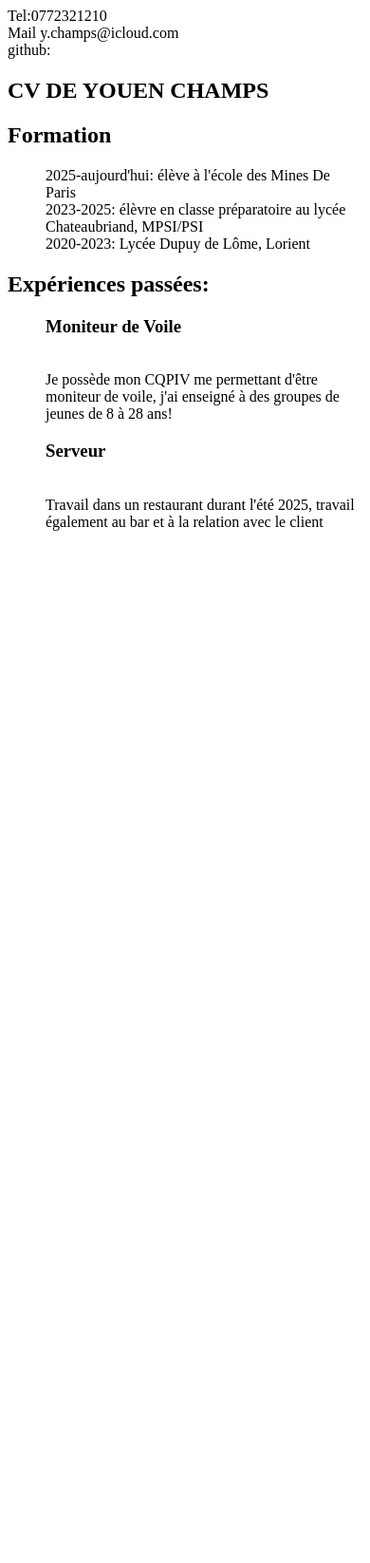
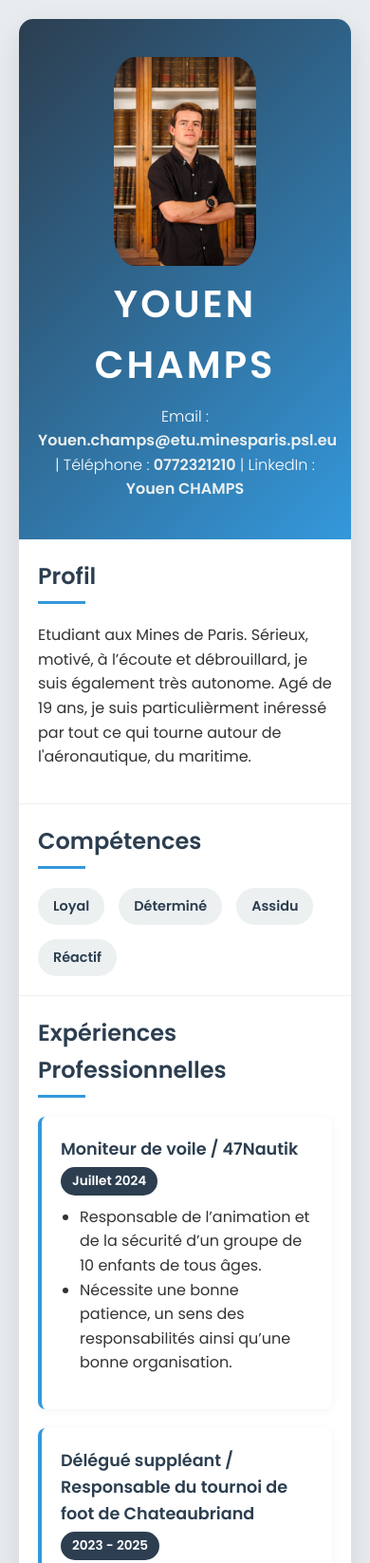
Before and after one commit to Youen56/web-homework, a plain HTML site: page CV.html in a window 390 px wide. Shown: the top 1646 px of the page at 95% size. Before the commit the page ends 844 px from the top, so only its background shows below. Drawn offline with Linux system fonts and the light colour scheme.

Commit message:
comit 1303

```diff
--- a/CV.css
+++ b/CV.css
@@ -0,0 +1,179 @@
+@import url('https://fonts.googleapis.com/css2?family=Poppins:ital,wght@0,300;0,400;0,600;1,400&display=swap');
+
+:root {
+    --primary-color: #2c3e50;
+    --accent-color: #3498db;
+    --bg-color: #e9ecef;
+    --text-color: #333;
+    --card-bg: #ffffff;
+}
+
+body {
+    font-family: 'Poppins', sans-serif;
+    line-height: 1.6;
+    color: var(--text-color);
+    background-color: var(--bg-color);
+    margin: 0;
+    padding: 20px;
+}
+
+
+
+.container {
+    max-width: 900px;
+    margin: 0 auto;
+    background-color: var(--card-bg);
+    border-radius: 15px;
+    box-shadow: 0 10px 30px rgba(0,0,0,0.1);
+    overflow: hidden;
+}
+
+header {
+    background: linear-gradient(135deg, var(--primary-color), var(--accent-color));
+    color: white;
+    padding: 40px 20px;
+    text-align: center;
+}
+
+.image{
+    width: 150px;
+    height: 220px;
+    border-radius: 15%;
+}
+
+h1 {
+    margin: 0 0 10px 0;
+    text-transform: uppercase;
+    letter-spacing: 3px;
+    font-size: 2.5em;
+}
+
+.contact-info {
+    font-size: 1em;
+    font-weight: 300;
+}
+
+.contact-info a {
+    color: #ecf0f1;
+    text-decoration: none;
+    transition: color 0.3s ease;
+    font-weight: 600;
+}
+
+.contact-info a:hover {
+    color: #f1c40f;
+}
+
+section {
+    padding: 30px 40px;
+    border-bottom: 1px solid #f0f0f0;
+    transition: background-color 0.3s ease;
+}
+
+section:hover {
+    background-color: #f8f9fa;
+}
+
+h2 {
+    color: var(--primary-color);
+    position: relative;
+    padding-bottom: 10px;
+    margin-top: 0;
+}
+
+/* Ligne animée sous les titres de section */
+h2::after {
+    content: '';
+    position: absolute;
+    left: 0;
+    bottom: 0;
+    width: 50px;
+    height: 3px;
+    background-color: var(--accent-color);
+    transition: width 0.4s ease;
+}
+
+section:hover h2::after {
+    width: 100px;
+}
+
+.item {
+    background: var(--card-bg);
+    padding: 20px;
+    border-radius: 8px;
+    border-left: 4px solid var(--accent-color);
+    margin-bottom: 20px;
+    box-shadow: 0 2px 10px rgba(0,0,0,0.05);
+    transition: transform 0.3s ease, box-shadow 0.3s ease;
+}
+
+/* Effet de survol sur les cartes d'expérience */
+.item:hover {
+    transform: translateY(-5px);
+    box-shadow: 0 8px 20px rgba(0,0,0,0.12);
+}
+
+.item-header {
+    display: flex;
+    justify-content: space-between;
+    align-items: center;
+    margin-bottom: 10px;
+}
+
+.item-title {
+    font-weight: 600;
+    color: var(--primary-color);
+    font-size: 1.1em;
+}
+
+.item-date {
+    background: var(--primary-color);
+    color: white;
+    padding: 4px 12px;
+    border-radius: 15px;
+    font-size: 0.85em;
+    font-weight: 600;
+}
+
+ul {
+    margin-top: 10px;
+    padding-left: 20px;
+}
+
+.skills {
+    display: flex;
+    gap: 15px;
+    flex-wrap: wrap;
+}
+
+/* Style et animation des badges de compétences */
+.skill-tag {
+    background-color: #ecf0f1;
+    padding: 8px 16px;
+    border-radius: 20px;
+    font-size: 0.9em;
+    font-weight: 600;
+    color: var(--primary-color);
+    cursor: pointer;
+    transition: all 0.3s ease;
+}
+
+.skill-tag:hover {
+    background-color: var(--accent-color);
+    color: white;
+    transform: scale(1.1);
+    box-shadow: 0 4px 10px rgba(52, 152, 219, 0.4);
+}
+
+@media (max-width: 600px) {
+    .item-header {
+        flex-direction: column;
+        align-items: flex-start;
+    }
+    .item-date {
+        margin-top: 5px;
+    }
+    section {
+        padding: 20px;
+    }
+}
--- a/CV.html
+++ b/CV.html
@@ -1,35 +1,148 @@
 <!DOCTYPE html>
-<html lang="en">
-  <head>
-    <meta charset="UTF-8" />
-    <meta http-equiv="X-UA-Compatible" content="IE=edge" />
-    <meta name="viewport" content="width=device-width, initial-scale=1.0" />
-    <title>CV De Youen CHAMPS</title>
-    <link rel="stylesheet" href="CV.css" />
-    <script src="CV.js"></script>
-  </head>
-<div class='Header'>
-  <div class='infos'>
-    <div> Tel:0772321210</div>
-    <div> Mail y.champs@icloud.com</div>
-    <div>github: <a href="https://github.com/Youen56"></a></div>
-  </div>
-  <div id="Name">
-    <h2>CV DE YOUEN CHAMPS</h2>
-  </div>
+<html lang="fr">
+<head>
+    <meta charset="UTF-8">
+    <meta name="viewport" content="width=device-width, initial-scale=1.0">
+    <title>CV Youen CHAMPS</title>
+    <link rel="stylesheet" href="CV.css">
+</head>
+<body>
+
+<div class="container">
+    <header>
+        <img src="Image 5.jpg" alt="Description de l'image" class="image">
+        <h1>Youen CHAMPS</h1>
+        <div class="contact-info">
+            Email : <a href="mailto:Youen.champs@etu.minesparis.psl.eu">Youen.champs@etu.minesparis.psl.eu</a> | Téléphone : <a href="tel:0772321210">0772321210</a> | LinkedIn : <a href="www.linkedin.com/in/youen-champs">Youen CHAMPS</a>
+        </div>
+    </header>
+
+    <section>
+        <h2>Profil</h2>
+        <div class="section-content">
+            <p>Etudiant aux Mines de Paris. Sérieux, motivé, à l’écoute et débrouillard, je suis également très autonome. Agé de 19 ans, je suis particulièrment inéressé par tout ce qui tourne autour de l'aéronautique, du maritime.</p>
+        </div>
+    </section>
+
+    <section>
+        <h2>Compétences</h2>
+        <div class="skills">
+            <span class="skill-tag">Loyal</span>
+            <span class="skill-tag">Déterminé</span>
+            <span class="skill-tag">Assidu</span>
+            <span class="skill-tag">Réactif</span>
+        </div>
+    </section>
+
+    <section>
+        <h2>Expériences Professionnelles</h2>
+
+        <div class="item">
+            <div class="item-header">
+                <div class="item-title">Moniteur de voile / 47Nautik</div>
+                <div class="item-date">Juillet 2024</div>
+            </div>
+            <ul>
+                <li>Responsable de l’animation et de la sécurité d’un groupe de 10 enfants de tous âges.</li>
+                <li>Nécessite une bonne patience, un sens des responsabilités ainsi qu’une bonne organisation.</li>
+            </ul>
+        </div>
+
+        <div class="item">
+            <div class="item-header">
+                <div class="item-title">Délégué suppléant / Responsable du tournoi de foot de Chateaubriand</div>
+                <div class="item-date">2023 - 2025</div>
+            </div>
+            <ul>
+                <li>Responsable du suivi de la classe et des interactions entre les étudiants (40 personnes) et l’équipe enseignante.</li>
+                <li>Responsable de la préparation, l’organisation et le suivi du tournoi annuel de foot de l’ensemble des classes préparatoires (20 équipes de 15 joueurs).</li>
+            </ul>
+        </div>
+
+        <div class="item">
+            <div class="item-header">
+                <div class="item-title">Barman / O’ROOF GUIDEL</div>
+                <div class="item-date">Août 2025</div>
+            </div>
+            <ul>
+                <li>Employé au service à table dans la partie restaurant, relation avec les clients.</li>
+                <li>Service derrière le bar, avec des gestions de rush, travail en équipe et responsabilités.</li>
+            </ul>
+        </div>
+
+        <div class="item">
+            <div class="item-header">
+                <div class="item-title">Projet de Recherche</div>
+                <div class="item-date">Novembre 2025</div>
+            </div>
+            <ul>
+                <li>Projet de MIG autour de la décarbonation du transport maritime</li>
+                <li>Travail informatique sur le developpement d'un modèle informatique pour modéliser l'évolution de la flotte maritime et sa consommation.</li>
+                <li>Compétences en Python développées.</li>
+            </ul>
+        </div>
+
+        <div class="item">
+            <div class="item-header">
+                <div class="item-title">Professeur particulier</div>
+                <div class="item-date">Janvier 2025-</div>
+            </div>
+            <ul>
+                <li>Travail d'accompagnement d'un élève de seconde dans son travail.</li>
+                <li>Développement de la patience, de l'accompagnement personnalisé ainsi que de la compréhension.</li>
+            </ul>
+        </div>
+
+    </section>
+
+    <section>
+        <h2>Formations</h2>
+
+        <div class="item">
+            <div class="item-header">
+                <div class="item-title">CPGE PSI* - Lycée Chateaubriand</div>
+                <div class="item-date">2023 - 2025</div>
+            </div>
+            <p>Classes préparatoires aux grandes écoles d’ingénieur.</p>
+        </div>
+
+        <div class="item">
+            <div class="item-header">
+                <div class="item-title">Moniteur de voile</div>
+                <div class="item-date">Janvier 2025</div>
+            </div>
+            <p>Détenteur du CQPIV, brevet de moniteur de voile.</p>
+        </div>
+
+        <div class="item">
+            <div class="item-header">
+                <div class="item-title">Baccalauréat général</div>
+                <div class="item-date">2023</div>
+            </div>
+            <p>Obtenu avec mention très bien, options maths/physique.</p>
+        </div>
+    </section>
+
+    <section>
+        <h2>Bénévolat et Animation</h2>
+        <div class="item">
+            <p>Bénévolat au centre nautique de Lorient sur des manifestations sportives, tant sur des postes de soutien à terre que sur l’organisation en mer.</p>
+        </div>
+    </section>
+
+    <section>
+        <h2>Divers & Loisirs</h2>
+        <div class="item">
+            <ul>
+                <li><strong>Langues :</strong> Anglais niveau B2, Espagnol niveau A2</li>
+                <li><strong>Permis :</strong> Permis B, Permis bateau</li>
+                <li><strong>Sports :</strong> Voiles (Sportif de haut niveau en catamaran de sport : plusieurs titres internationaux), Sports nautiques (surf, wing…)</li>
+                <li><strong>Centres d'intérêt :</strong> Lecture, piano</li>
+            </ul>
+        </div>
+    </section>
+
 </div>
-<body>
-  <p>
-  <h2> Formation</h2><ul>
-  2025-aujourd'hui: élève à l'école des Mines De Paris<br>
-  2023-2025: élèvre en classe préparatoire au lycée Chateaubriand, MPSI/PSI<br>
-  2020-2023: Lycée Dupuy de Lôme, Lorient
 
-  </ul>
-  <p>
-  <h2>Expériences passées:</h2><ul>
-  <h3>Moniteur de Voile</h3><br> Je possède mon CQPIV me permettant d'être moniteur de voile, j'ai enseigné à des groupes de jeunes de 8 à 28 ans!
-  <h3>Serveur</h3><br>
-  Travail dans un restaurant durant l'été 2025, travail également au bar et à la relation avec le client
-  <h3>
 </body>
+</html>
```
